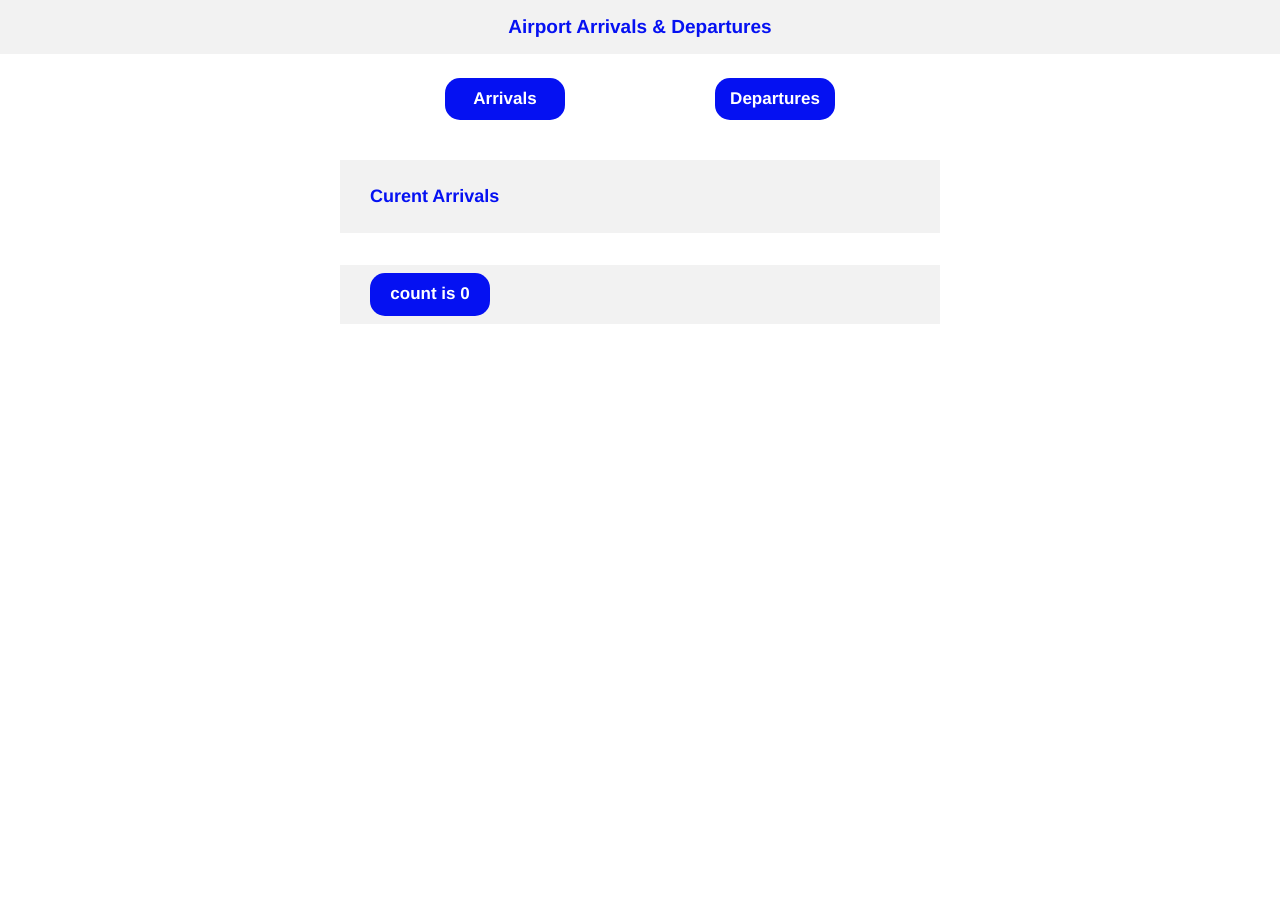
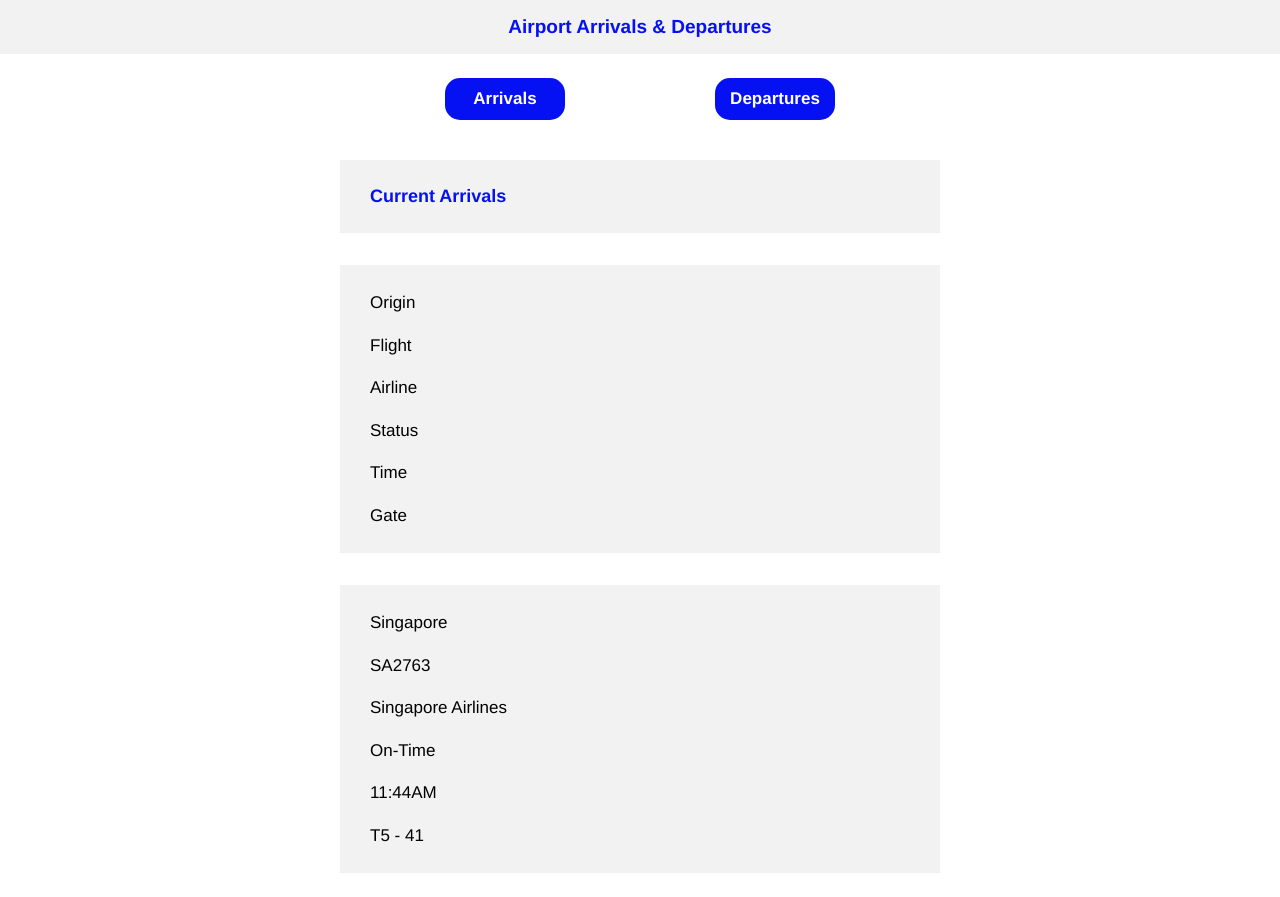
Before and after one commit to seankelliher/airport-arrs-deps, a Vue app: page / in a window 1280 px wide. Shown: the top 897 px of the page. Before the commit the page ends 800 px from the top, so only its background shows below. Built offline with nearby package versions, Linux system fonts and the light colour scheme.

Commit message:
Sketch out structure & color for flights grid.

```diff
--- a/src/views/AirArrivals.vue
+++ b/src/views/AirArrivals.vue
@@ -1,14 +1,53 @@
 <script setup>
-import { ref } from "vue";
 import PageTitle from "../components/PageTitle.vue";
+//import ButtonCounter from "../components/ButtonCounter.vue";
 
-const count = ref(0);
 </script>
 
 <template>
-    <PageTitle title="Curent Arrivals" />
+    <PageTitle title="Current Arrivals" />
+
+    <!--<ButtonCounter />-->
 
     <section>
-        <button type="button" @click="count++">count is {{ count }}</button>
+        <div class="origin warm-blue">
+            <p>Origin</p>
+        </div>
+        <div class="flight warm-blue">
+            <p>Flight</p>
+        </div>
+        <div class="airline warm-blue">
+            <p>Airline</p>
+        </div>
+        <div class="status warm-blue">
+            <p>Status</p>
+        </div>
+        <div class="time warm-blue">
+            <p>Time</p>
+        </div>
+        <div class="gate warm-blue">
+            <p>Gate</p>
+        </div>
+    </section>
+
+    <section>
+        <div class="origin pale-blue">
+            <p>Singapore</p>
+        </div>
+        <div class="flight pale-blue">
+            <p>SA2763</p>
+        </div>
+        <div class="airline pale-blue">
+            <p>Singapore Airlines</p>
+        </div>
+        <div class="status pale-blue">
+            <p>On-Time</p>
+        </div>
+        <div class="time pale-blue">
+            <p>11:44AM</p>
+        </div>
+        <div class="gate pale-blue">
+            <p>T5 - 41</p>
+        </div>
     </section>
 </template>
--- a/src/views/AirDepartures.vue
+++ b/src/views/AirDepartures.vue
@@ -1,14 +1,52 @@
 <script setup>
-import { ref } from "vue";
 import PageTitle from "../components/PageTitle.vue";
-
-const count = ref(0);
+//import ButtonCounter from "../components/ButtonCounter.vue";
 </script>
 
 <template>
     <PageTitle title="Current Departures" />
 
+    <!--<ButtonCounter />-->
+
     <section>
-        <button type="button" @click="count++">count is {{ count }}</button>
+        <div class="origin warm-blue">
+            <p>Origin</p>
+        </div>
+        <div class="flight warm-blue">
+            <p>Flight</p>
+        </div>
+        <div class="airline warm-blue">
+            <p>Airline</p>
+        </div>
+        <div class="status warm-blue">
+            <p>Status</p>
+        </div>
+        <div class="time warm-blue">
+            <p>Time</p>
+        </div>
+        <div class="gate warm-blue">
+            <p>Gate</p>
+        </div>
+    </section>
+
+    <section>
+        <div class="origin pale-blue">
+            <p>Singapore</p>
+        </div>
+        <div class="flight pale-blue">
+            <p>SA2763</p>
+        </div>
+        <div class="airline pale-blue">
+            <p>Singapore Airlines</p>
+        </div>
+        <div class="status pale-blue">
+            <p>On-Time</p>
+        </div>
+        <div class="time pale-blue">
+            <p>11:44AM</p>
+        </div>
+        <div class="gate pale-blue">
+            <p>T5 - 41</p>
+        </div>
     </section>
 </template>
```
